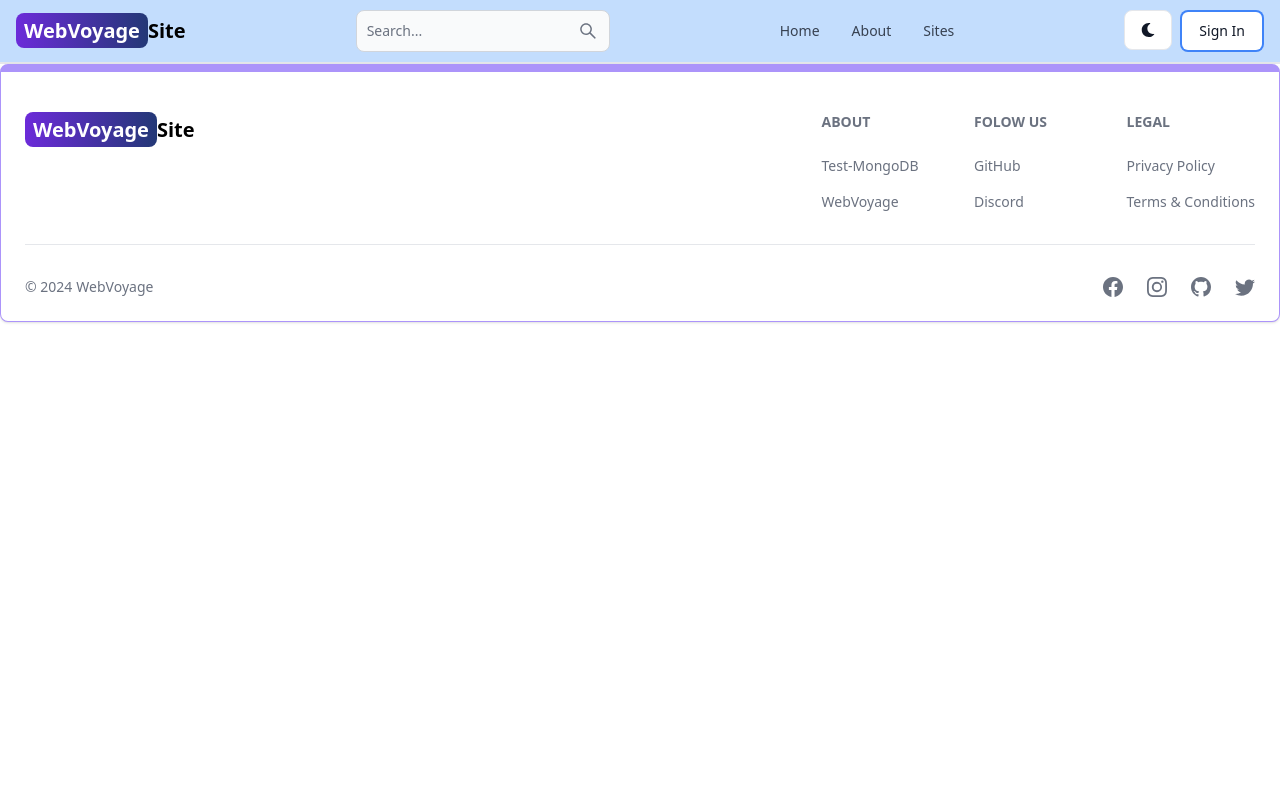
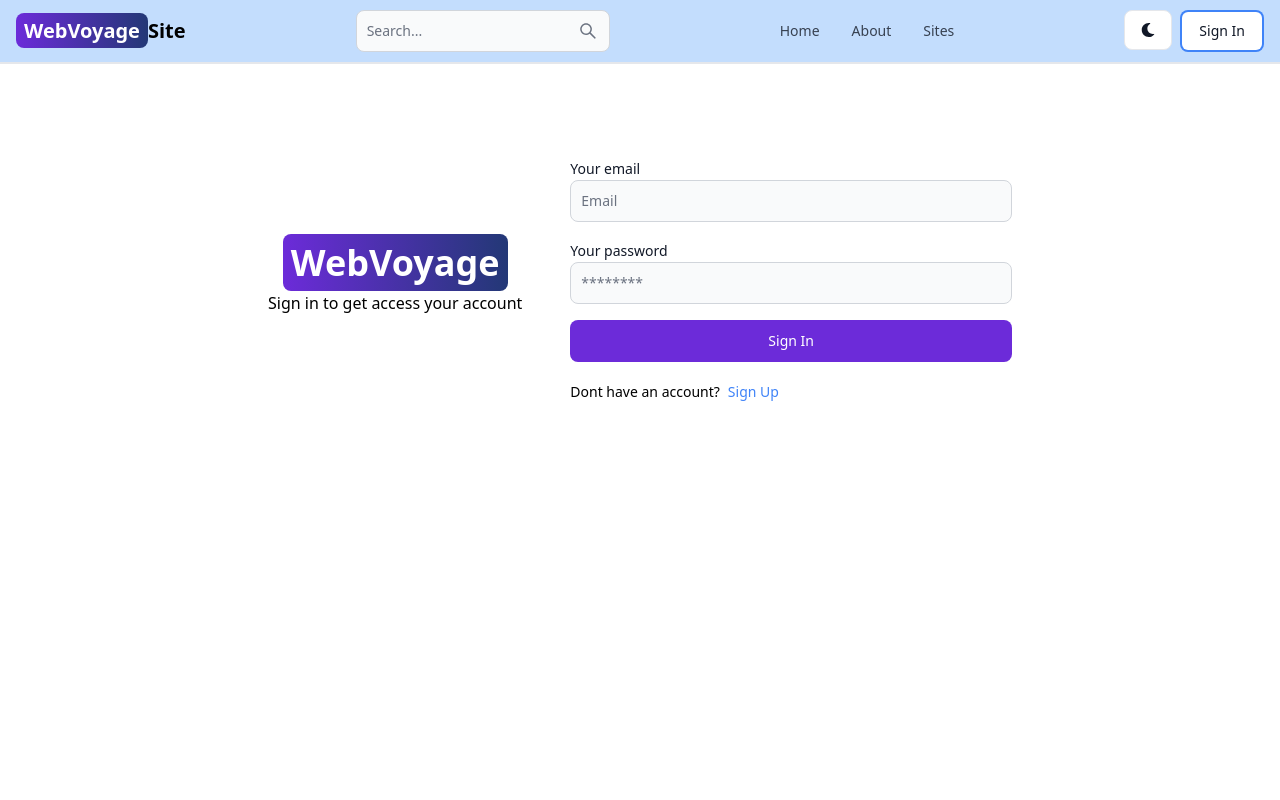
Before and after one commit to Petruttt/Proiect-Licenta, a React (Vite) app in the folder client/: page /sign-in in a window 1280 px wide. Shown: the top 800 px of the page. Built offline with nearby package versions, Linux system fonts and the light colour scheme.

Commit message:
functionalitate sign-in

```diff
--- a/client/src/App.jsx
+++ b/client/src/App.jsx
@@ -18,8 +18,8 @@
       <Route path= "/About" element={<About/>}/>
       <Route path= "/dashboard" element={<Dashboard/>}/>
       <Route path= "/home" element={<Home/>}/>
-      <Route path= "/signin" element={<SignIn/>}/>
-      <Route path= "/signup" element={<SignUp/>}/>
+      <Route path= "/sign-in" element={<SignIn/>}/>
+      <Route path= "/sign-up" element={<SignUp/>}/>
       <Route path="/sites" element = {<Sites/>}/>
 
     </Routes>
--- a/client/src/pages/SignIn.jsx
+++ b/client/src/pages/SignIn.jsx
@@ -1,9 +1,106 @@
-import React from 'react'
+import React, { useState } from 'react'
+import {Link,useNavigate} from 'react-router-dom'
+import {Alert, Button, Label, Spinner, TextInput} from 'flowbite-react'
+import { set } from 'mongoose';
+export default function SignIn() {
+  const[formData, setFormData] = useState({});
+  const[errorMessage, setErrorMessage] = useState(null);
+  const[loading, setLoading] = useState(false);
+  const navigate = useNavigate();
+  const handleChange = (e) => {
+    setFormData({...formData, [e.target.id]: e.target.value.trim()})
+  };
+  //console.log(formData);
 
-export default function SignIn() {
+  const handleSubmit = async(e) => {
+    e.preventDefault();
+    if(!formData.email || !formData.password){
+      return setErrorMessage('Please fill in all the fields');
+    }
+
+    try{
+      setLoading(true);
+      setErrorMessage(null);
+      const response = await fetch('/api/auth/signin',{
+        method: 'POST',
+        headers: {
+          'Content-Type': 'application/json'
+        },
+        body: JSON.stringify(formData)
+      });
+      const data = await response.json();
+      console.log(data);
+      if(data.success == false){
+        setErrorMessage(data.message);
+      }
+      if(response.ok){
+        navigate('/');
+      }
+    }catch(error){
+      setErrorMessage(error.message);
+
+    }
+    setLoading(false);
+
+  }
   return (
-    <div>
-      salut
+    <div className ='min-h-screen mt-20'>
+      <div className='flex flex-col max-w-3xl gap-5 p-3 mx-auto md:flex-row md:items-center'>
+        {/*left side*/}
+        <div className='flex flex-col items-center'>
+          <Link to="/" className='font-bold dark:text-white'>
+            <span className='px-2 py-1 text-4xl text-white rounded-lg bg-gradient-to-r from-purple-700 to-blue-900 mr-7'>WebVoyage</span>
+          </Link>
+          <p className='mt-2 text-center mr-7'>
+            Sign in to get access your account
+          </p>
+        </div>
+        {/*right side*/}
+        <div className='flex-1'>
+        <form className='flex flex-col gap-4' onSubmit={handleSubmit}>
+          <div>
+            <Label value = 'Your email'/>
+            <TextInput
+            type='email'
+            placeholder='Email'
+            id='email' onChange={handleChange}/>
+          </div>
+          <div>
+            <Label value = 'Your password'/>
+            <TextInput
+            type='password'
+            placeholder='********'
+            id='password' onChange={handleChange}/>
+          </div>
+          <Button className='bg-purple-700'type='submit' disabled={loading}>
+            {
+              loading ? (
+              <>
+              <Spinner size='sm'/>
+              <span className='pl-3'>
+                Loading...
+              </span>
+              </>
+              ):'Sign In'
+            }
+          </Button>
+        </form>
+        <div className='flex gap-2 mt-5 text-sm'>
+          <span>
+            Dont have an account?
+          </span>
+          <Link to='/sign-up' className='text-blue-500'>Sign Up</Link>
+        </div>
+        {
+          errorMessage &&(
+            <Alert className='mt-5' color='failure'
+            >
+              {errorMessage}
+            </Alert>
+          )
+        }
+        </div>
+      </div>
     </div>
   )
 }
```
